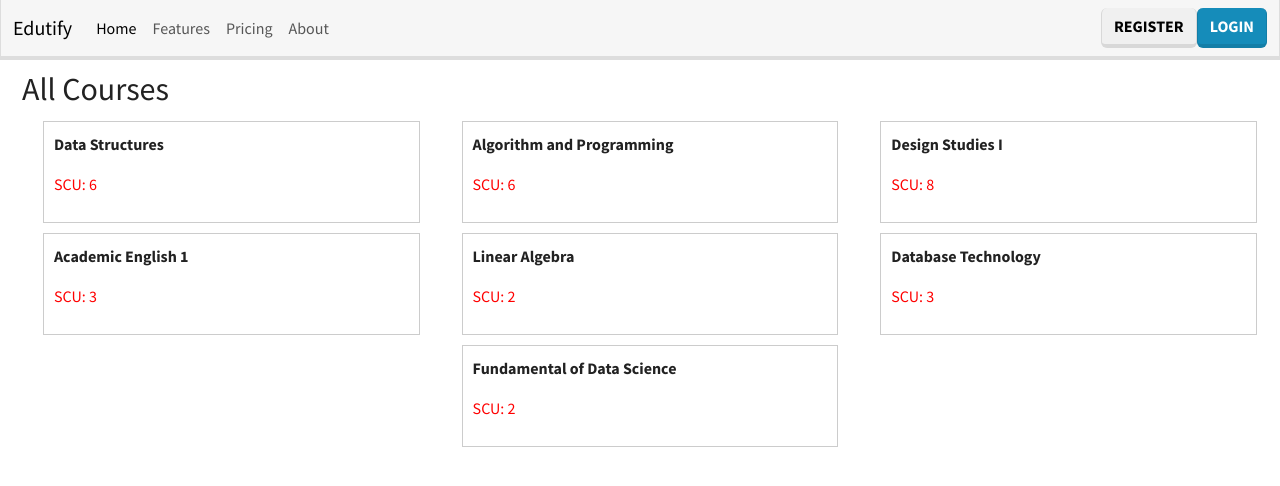
After one commit to DNeilson67/LMS-DB, a Django app: page /student_view_course/ in a window 1280 px wide. The commit adds this page. Shown: the top 486 px of the page. Run offline with Django 4.2, Linux system fonts and the light colour scheme; data comes from the database, SQL or seed files in the repository; some libraries are stand-ins or nearby versions.

Commit message:
Courses Card Display

```diff
--- a/Final_Project/urls.py
+++ b/Final_Project/urls.py
@@ -26,5 +26,6 @@ from authy.views import UserProfile
 urlpatterns = [
     path('admin/', admin.site.urls),
     path('user/', include('authy.urls')),
+    path('ckeditor/', include('ckeditor_uploader.urls')),
     path('', include('students.urls'))
 ] + static(settings.MEDIA_URL, document_root=settings.MEDIA_ROOT)
--- /dev/null
+++ b/students/templates/students/classroom.html
@@ -0,0 +1,80 @@
+{% load static %}
+<!DOCTYPE html>
+<html lang="en">
+  <head>
+    <meta charset="UTF-8" />
+    <meta name="viewport" content="width=device-width, initial-scale=1.0" />
+    <link href="{% static 'css/bootstrap.min.css'%}" rel="stylesheet" />
+    <link href="{% static 'css/style.css'%}" rel="stylesheet" />
+    <style>
+      .course-container {
+        display: flex;
+        flex-wrap: wrap;
+        justify-content: space-around;
+      }
+
+      .course-box {
+        border: 1px solid #ccc;
+        padding: 10px;
+        margin: 5px;
+        width: 30%;
+      }
+
+      .course-name {
+        font-weight: bold;
+      }
+
+      .scu {
+        color: rgb(255, 0, 0);
+      }
+    </style>
+    <title>Edutify</title>
+  </head>
+  <body>
+    <nav class="navbar navbar-expand-lg bg-body-tertiary">
+      <div class="container-fluid">
+        <a class="navbar-brand" href="#">Edutify</a>
+        <button class="navbar-toggler" type="button" data-bs-toggle="collapse" data-bs-target="#navbarColor04" aria-controls="navbarColor04" aria-expanded="false" aria-label="Toggle navigation">
+          <span class="navbar-toggler-icon"></span>
+        </button>
+        <div class="collapse navbar-collapse" id="navbarColor04">
+          <ul class="navbar-nav me-auto">
+            <li class="nav-item">
+              <a href="{% url 'index' %}" class="nav-link active" href="#">Home <span class="visually-hidden">(current)</span></a>
+            </li>
+            <li class="nav-item">
+              <a class="nav-link" href="#">Features</a>
+            </li>
+            <li class="nav-item">
+              <a class="nav-link" href="#">Pricing</a>
+            </li>
+            <li class="nav-item">
+              <a class="nav-link" href="#">About</a>
+            </li>
+          </ul>
+          <form class="d-flex">
+            <button class="btn btn-secondary my-2 my-sm-0" type="submit">Register</button>
+            <a href="{%url 'student_view_course' %}"><button class="btn btn-primary my-2 my-sm-0" type="button">Login</button></a>
+          </form>
+        </div>
+      </div>
+    </nav>
+    <div class="container-fluid" style="margin: 10px">
+      <h2>All Courses</h2>
+      {% if courses %}
+      <div class="course-container">
+        {% for i in courses %}
+        <div class="course-box">
+          <p class="course-name">{{ i.course_name }}</p>
+          <p class="scu">SCU: {{ i.scu }}</p>
+        </div>
+        {% endfor %}
+      </div>
+      {% else %}
+      <p>No courses found.</p>
+      {% endif %}
+    </div>
+  </body>
+  <script src="https://cdn.jsdelivr.net/npm/bootstrap@5.0.2/dist/js/bootstrap.bundle.min.js" integrity="sha384-MrcW6ZMFYlzcLA8Nl+NtUVF0sA7MsXsP1UyJoMp4YLEuNSfAP+JcXn/tWtIaxVXM" crossorigin="anonymous"></script>
+  <script src="https://kit.fontawesome.com/1a4ebbd5fe.js" crossorigin="anonymous"></script>
+</html>
--- a/students/urls.py
+++ b/students/urls.py
@@ -26,5 +26,9 @@ urlpatterns = [
     path('<slug:major_id>/<int:course_id>', views.view_major_course, name = 'view_major_course'),
     path('add_major_course/', views.add_major_course, name = 'add_major_course'),
     path('edit_major_course/<slug:major_id>/<int:course_id>', views.edit_major_course, name = 'edit_major_course'),
-    path('delete_major_course/<slug:major_id>/<int:course_id>', views.delete_major_course, name = 'delete_major_course')
-]
+    path('delete_major_course/<slug:major_id>/<int:course_id>', views.delete_major_course, name = 'delete_major_course'),
+    #Classroom_Course
+    path('student_view_course/', views.student_view_course, name = 'student_view_course'),
+    # path('dummy_login/', views.dummy_login, name='dummy_login'),
+
+    ]
--- a/students/views.py
+++ b/students/views.py
@@ -1,6 +1,8 @@
 from django.http import HttpResponseRedirect
-from django.shortcuts import render
+from django.shortcuts import render,redirect
 from django.urls import reverse
+from django.contrib.auth.decorators import login_required
+from django.contrib.auth import authenticate, login
 
 from .models import Course, Student, Teacher, Major, Major_Course
 from .forms import CourseForm, Major_CourseForm, MajorForm, StudentForm, TeacherForm
@@ -238,3 +240,20 @@ def delete_major_course(request, major_id, course_id):
         course = Major_Course.objects.get(major_id = major_id, course_id = course_id)
         course.delete()
     return HttpResponseRedirect(reverse("index"))
+
+def student_view_course(request):
+    # Assuming you have a user object and the associated student object
+    student_courses = Course.objects.all()
+
+
+
+    return render(request, 'students/classroom.html', { 'courses': student_courses})
+
+# def dummy_login(request):
+#     # Dummy login logic
+#     user = authenticate(request)
+#     if user is not None:
+#         login(request, user)
+#         return redirect('student_view_course', student_id=user.student.id)
+#     else:
+#         return HttpResponseRedirect('Login failed')
```
Also changed, not shown: students/models.py (+6 -1 lines), students/templates/students/base.html (+8 -10 lines), Final_Project/settings.py (line endings or trailing spaces), README.md, 1 other file.
